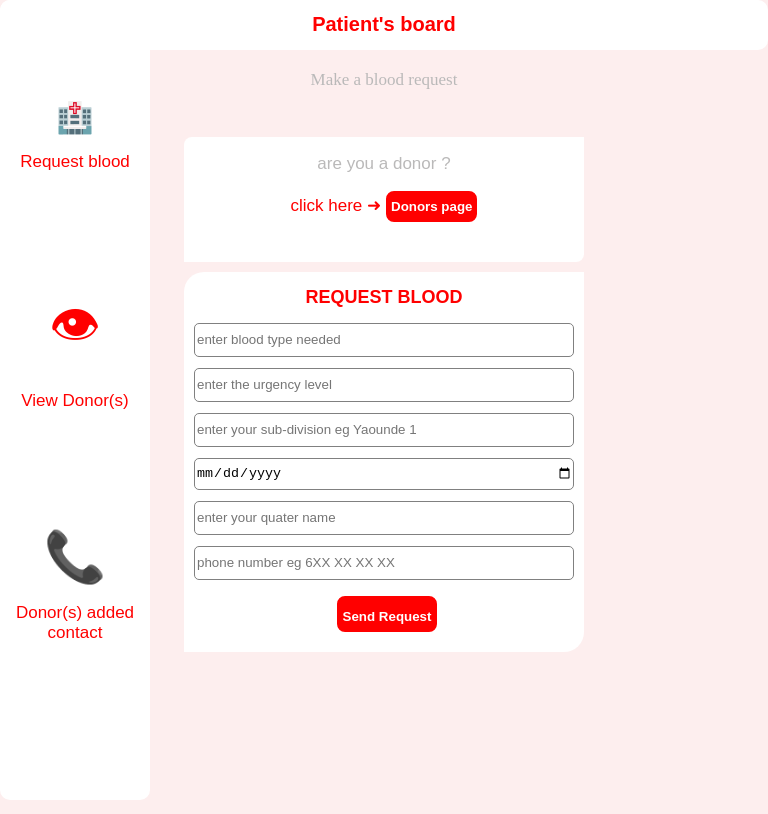
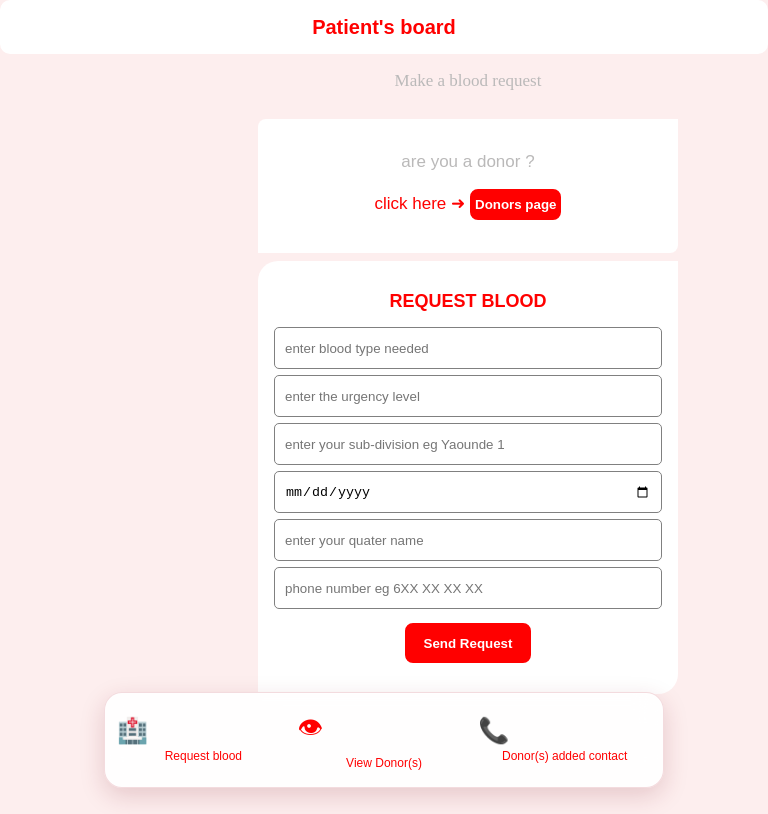
Before and after one commit to misseeange-dotcom/Blood-Donation-WebApp, a plain HTML site: page requestblood.html in a window 768 px wide. Drawn offline with Linux system fonts and the light colour scheme.

Commit message:
Make the donation pages work better on phones and tablets

```diff
--- a/requestblood.html
+++ b/requestblood.html
@@ -1,6 +1,7 @@
 <!DOCTYPE html>
 <html>
     <head>
+        <meta name="viewport" content="width=device-width, initial-scale=1">
         <title>
             bloodrequest page
         </title>
@@ -174,7 +175,8 @@
                 color:red;
                 font-weight: bold;
             }
-     </style>
+    </style>
+    <link rel="stylesheet" href="responsive.css">
     </head>
     <body>
 
--- /dev/null
+++ b/responsive.css
@@ -0,0 +1,184 @@
+* {
+    box-sizing: border-box;
+}
+
+body {
+    min-height: 100vh;
+    margin: 0;
+    padding: 76px 24px 32px;
+}
+
+@media (min-width: 761px) {
+    body:has(.side-bar) {
+        padding-left: 184px;
+    }
+}
+
+.header {
+    display: flex;
+    justify-content: center;
+    align-items: center;
+}
+
+.header h1 {
+    margin: 0;
+    padding: 0 12px;
+}
+
+.side-bar {
+    top: 50px;
+    width: 150px;
+    overflow-y: auto;
+}
+
+.donor-box,
+.login-form,
+.signin-form,
+.referdonor-form,
+.requestblood-form {
+    width: min(100%, 420px);
+    height: auto;
+    min-width: 0;
+    padding: 16px;
+}
+
+.donor-box {
+    min-height: 125px;
+}
+
+.login-form,
+.signin-form {
+    gap: 4px;
+}
+
+.login-form input,
+.signin-form input,
+.referdonor-form input,
+.requestblood-form input {
+    width: 100%;
+    min-height: 42px;
+    margin: 0 0 10px;
+    padding: 8px 10px;
+}
+
+.login-form button,
+.signin-form button,
+.sendrequest-btn {
+    width: fit-content;
+    min-width: 110px;
+    min-height: 40px;
+    margin: 8px auto 0;
+    padding: 8px 16px;
+}
+
+.message {
+    width: auto;
+    margin: 10px 0 0;
+    padding: 0 4px;
+}
+
+@media (max-width: 1024px) {
+    body {
+        align-items: center;
+        padding: 68px 16px 28px;
+    }
+
+    body:has(.side-bar) {
+        padding-bottom: calc(120px + env(safe-area-inset-bottom));
+    }
+
+    .header {
+        height: 54px;
+    }
+
+    .side-bar {
+        position: fixed;
+        top: auto;
+        bottom: calc(12px + env(safe-area-inset-bottom));
+        left: 50%;
+        width: min(calc(100% - 24px), 560px);
+        max-width: 560px;
+        margin: 0;
+        padding: 8px;
+        flex-direction: row;
+        justify-content: space-around;
+        align-items: stretch;
+        transform: translateX(-50%);
+        border: 1px solid rgba(178, 34, 52, 0.16);
+        border-radius: 18px;
+        background: rgba(255, 255, 255, 0.94);
+        box-shadow: 0 8px 24px rgba(126, 28, 42, 0.18);
+        backdrop-filter: blur(14px);
+        -webkit-backdrop-filter: blur(14px);
+        z-index: 5;
+    }
+
+    .side-bar > a,
+    .side-bar > div {
+        flex: 1 1 0;
+        min-width: 0;
+        display: flex;
+        align-items: stretch;
+    }
+
+    .side-bar .view-icon,
+    .side-bar .refer-icon,
+    .side-bar .blood-icon,
+    .side-bar .contact-icon {
+        width: 100%;
+        margin: 0;
+        padding: 8px 4px;
+        font-size: 25px;
+    }
+
+    .side-bar p {
+        margin: 4px 0 0;
+        font-size: 12px;
+        line-height: 1.25;
+    }
+
+    .welcome {
+        padding-top: 8px;
+    }
+
+    .donor-box,
+    .login-form,
+    .signin-form,
+    .referdonor-form,
+    .requestblood-form {
+        max-width: 100%;
+    }
+
+    .login-form input,
+    .signin-form input,
+    .referdonor-form input,
+    .requestblood-form input {
+        margin-bottom: 6px;
+    }
+
+    .donor-box {
+        margin: 8px 0;
+    }
+
+    .sub-title {
+        max-width: 42rem;
+        padding: 0 4px;
+        line-height: 1.5;
+    }
+
+    .login-form,
+    .signin-form {
+        margin-top: 12px;
+    }
+}
+
+@media (max-width: 380px) {
+    body {
+        padding-right: 12px;
+        padding-left: 12px;
+    }
+
+    .side-bar p {
+        font-size: 11px;
+    }
+}
```
Also changed, not shown: donor.html (+3 -1 lines), login.html (+3 -1 lines), patient.html (+3 -1 lines), referdonor.html (+3 -1 lines), signin.html (+3 -1 lines).
